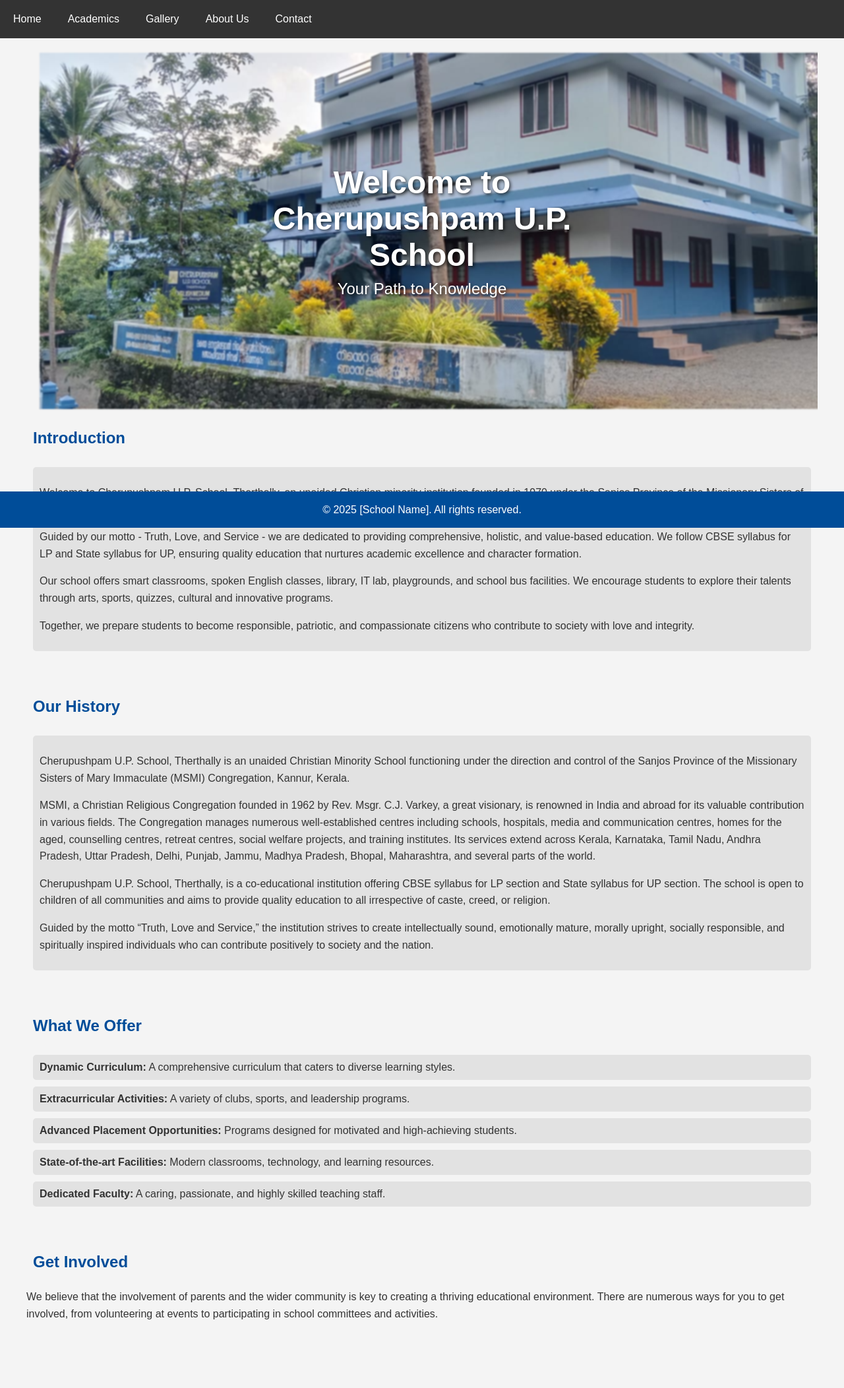
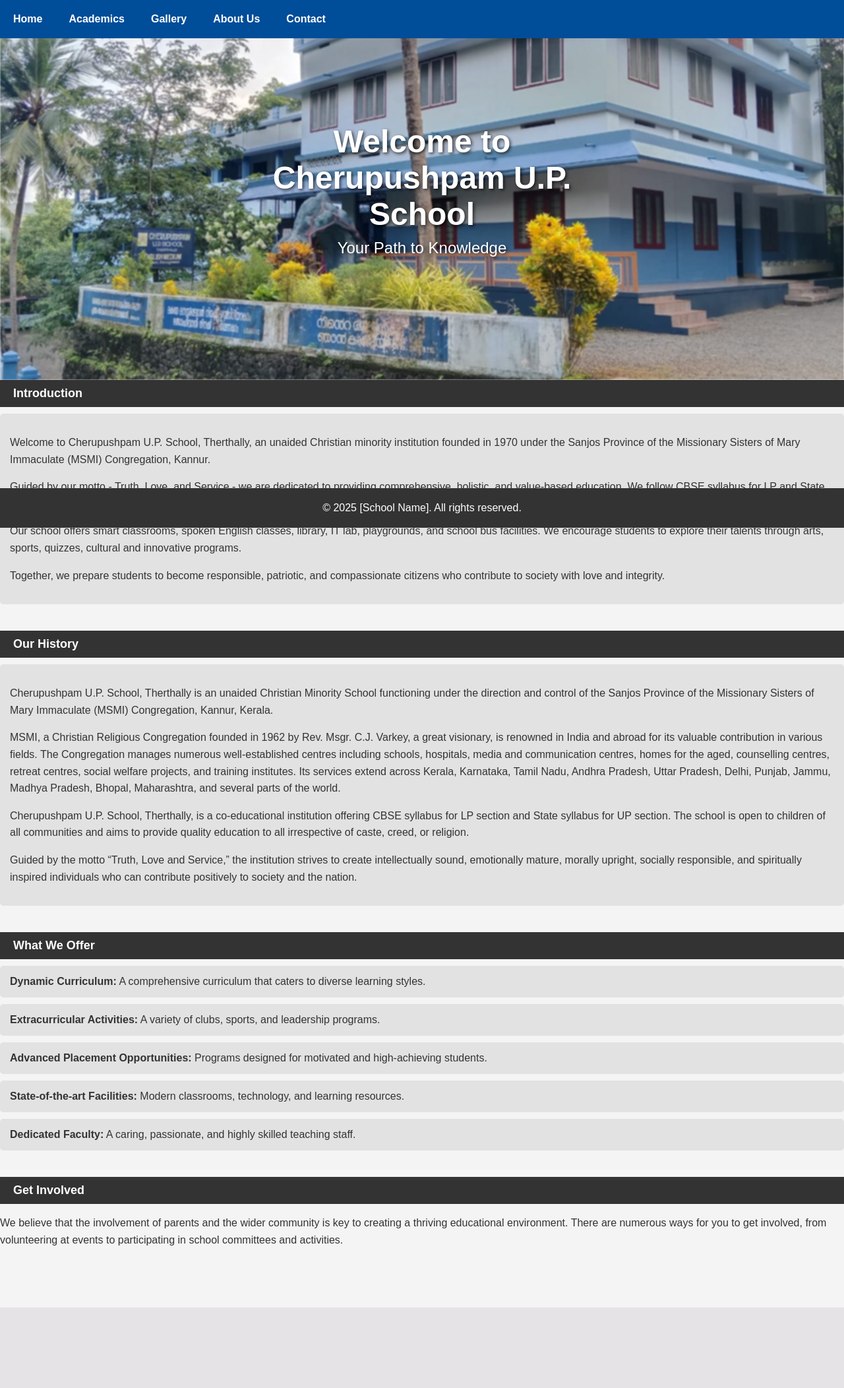
Before and after one commit to JDXing/project, a Flask app: page / in a window 1280 px wide. Shown: the whole page at 66% size. After the commit the page ends 1982 px from the top, so only its background shows below. Run offline with Flask 3, Linux system fonts and the light colour scheme.

Commit message:
devito's 11th commit

```diff
--- a/Templates/index.html
+++ b/Templates/index.html
@@ -32,7 +32,7 @@
             </div>
         </section>
         <section class="section">
-            <h2>Introduction</h2>
+            <div class="cbar">Introduction</div>
             <ul class="values-list">
                 <li>
             <p>
@@ -51,7 +51,7 @@
         </section>
 
         <section class="section">
-            <h2>Our History</h2>
+            <div class="cbar">Our History</div>
             <ul class="values-list">
                 <li><p>Cherupushpam U.P. School, Therthally is an unaided Christian Minority School functioning under the direction and control of the Sanjos Province of the Missionary Sisters of Mary Immaculate (MSMI) Congregation, Kannur, Kerala.
                     </p>
@@ -69,7 +69,7 @@
         </section>
 
         <section class="section">
-            <h2>What We Offer</h2>
+            <div class="cbar">What We Offer</div>
             <ul class="offers-list">
                 <li><strong>Dynamic Curriculum:</strong> A comprehensive curriculum that caters to diverse learning styles.</li>
                 <li><strong>Extracurricular Activities:</strong> A variety of clubs, sports, and leadership programs.</li>
@@ -80,7 +80,7 @@
         </section>
 
         <section class="section">
-            <h2>Get Involved</h2>
+            <div class="cbar">Get Involved</div>
             <p>We believe that the involvement of parents and the wider community is key to creating a thriving educational environment. There are numerous ways for you to get involved, from volunteering at events to participating in school committees and activities.</p>
         </section>
     </div>
--- a/static/school.css
+++ b/static/school.css
@@ -1,3 +1,4 @@
+/* Reset basic layout */
 body {
     font-family: Arial, sans-serif;
     margin: 0;
@@ -5,47 +6,25 @@ body {
     background-color: #f4f4f4;
     color: #333;
     padding-bottom: 50px;
-            padding-top: 50px;
+    padding-top: 0; /* Space for fixed nav */
 }
 
-        .h1{
-            padding: 20px;
+/* Header */
+header {
+    background-color: #004d99;
+    color: white;
+    padding: 20px 40px;
     text-align: center;
+    height: auto;
 }
 
-        .section1 {
-            overflow: visible;
-            height: fit-content;
-            width:fit-content;
-
-
-        }
-        header{
-            height: 90px;
-        }
 header h1 {
     margin: 0;
 }
-        .main-content {
-            max-width: 1200px;
-            margin: 0 auto;
-            padding: 10px;
 
-        }
-        .container {
-            max-width: 1200px;
-            margin: 0 auto;
-            padding: 10px;
-        }
-        h2 {
-            color: #004d99;
-            max-width: 1200px;
-            margin: 0 auto;
-            padding: 10px;
-        }
-
+/* Navigation Bar */
 nav {
-            background-color: #333;
+    background-color: #004d99;
     overflow: hidden;
     position: fixed;
     top: 0;
@@ -54,48 +33,86 @@ body {
     padding: 5px 0;
     text-align: center;
     z-index: 1000;
+
 }
 
 nav a {
-            color: white;
+    color: rgb(255, 255, 255);
     padding: 15px 20px;
     text-decoration: none;
     float: left;
     text-align: center;
+    transition: all 0.3s ease;
+    font-weight: bold;
+
+
 }
 
 nav a:hover {
-            background-color: #ddd;
-            color: black;
+
+    color: rgb(255, 255, 255);
+    letter-spacing: 2px;
+    background-color: transparent;
+
 }
 
+/* Main Content Wrapper */
+.main-content {
+    width: 100%;
 
+    margin: 0px auto;
+    padding: 0;
+    box-sizing: border-box;
+}
 
+/* Content Container */
+.container {
+    width: 100%;
+    max-width: 1200px;
+    margin: 20px auto;
+    padding: 20px;
+    background: white;
+    border-radius: 10px;
+    box-sizing: border-box;
+}
+
+/* Section Headings */
+h2 {
+    color: #004d99;
+    margin: 10px 0;
+    text-align: left;
+}
+
+/* Section Styling */
 .section {
     margin-bottom: 40px;
+}
 
-        }
 .section p {
     line-height: 1.6;
 }
 
-        .values-list, .offers-list {
+/* List Styling */
+.values-list,
+.offers-list {
     list-style-type: none;
-            max-width: 1200px;
-            margin: 0 auto;
-            padding: 10px;
+    margin: 0;
+    padding: 0;
 }
-        .values-list li, .offers-list li {
+
+.values-list li,
+.offers-list li {
     background-color: #e2e2e2;
     margin: 10px 0;
-            padding: 10px;
+    padding: 15px;
     border-radius: 5px;
 }
+
+/* Footer */
 footer {
-            background-color: #004d99;
-        height: 35px;
+    background-color: #333;
     color: white;
-        padding: 10px 0;
+    padding: 5px 0;
     text-align: center;
     position: fixed;
     bottom: 0;
@@ -103,58 +120,92 @@ body {
     display: flex;
     align-items: center;
     justify-content: center;
-        line-height: normal;
 }
-        .zoom-img{
-            width: 100%;
-            height: auto;
-            display: block;
-            transition: transform 1s ease;
-            padding: 20px;
-            filter: blur(1px);
-        }
-        .zoom-img:hover{
-            transform: scale(1.05);
-        }
-        .hero{
+
+/* Hero Section (Banner) */
+.hero {
     position: relative;
     width: 100%;
     overflow: hidden;
 
 }
-        .overlay-text{
+
+.zoom-img {
+    width: 100%;
+    height: auto;
+    display: block;
+    transition: transform 1s ease, filter 0.5s ease;
+    filter: blur(1px);
+}
+
+.zoom-img:hover {
+    transform: scale(1.05);
+    filter: blur(0);
+}
+
+/* Text Overlay on Hero */
+.overlay-text {
     position: absolute;
     top: 50%;
     left: 50%;
-            transform: translate(-50%,-50%);
+    transform: translate(-50%, -50%);
     color: white;
     text-align: center;
     text-shadow: 2px 2px 5px rgba(0, 0, 0, 0.7);
-
     padding: 10px 20px;
     border-radius: 8px;
 }
-        .overlay-text h1{
+
+.overlay-text h1 {
     font-size: 48px;
     margin: 0;
+    animation: fadeInUp 1s ease forwards;
 }
-        .overlay-text p{
+
+.overlay-text p {
     font-size: 24px;
-            margin: 10px 0 0 0;
+    margin: 10px 0 0;
+    animation: fadeInUp 1.5s ease forwards;
 }
+
+/* Animated Fade In */
 @keyframes fadeInUp {
     0% {
         opacity: 0;
-    transform: translateY(20px); /* start slightly below */
+        transform: translateY(20px);
     }
     100% {
         opacity: 1;
-    transform: translateY(0);    /* move to original position */
+        transform: translateY(0);
     }
 }
-.hero h1{
-    animation: fadeInUp 1s ease forwards;
+
+/* Custom Center Bar */
+.cbar {
+    display: flex;
+    justify-content: space-between;
+    align-items: center;
+    background-color: #333;
+    color: white;
+    padding: 10px 20px;
+    font-size: 18px;
+    font-weight: bold;
+    width: 100%;
+    box-sizing: border-box;
 }
-.hero p{
-    animation: fadeInUp 1.5s ease forwards
+
+/* Section adjustments */
+.section1 {
+    width: 100%;
+    overflow: visible;
+    height: fit-content;
+    margin-top: 0;
+    margin: 0;
+    padding: 0;
 }
+
+/* Heading */
+.h1 {
+    padding: 20px;
+    text-align: center;
+}
```
Lines whose indentation alone changed are shown as unchanged.
